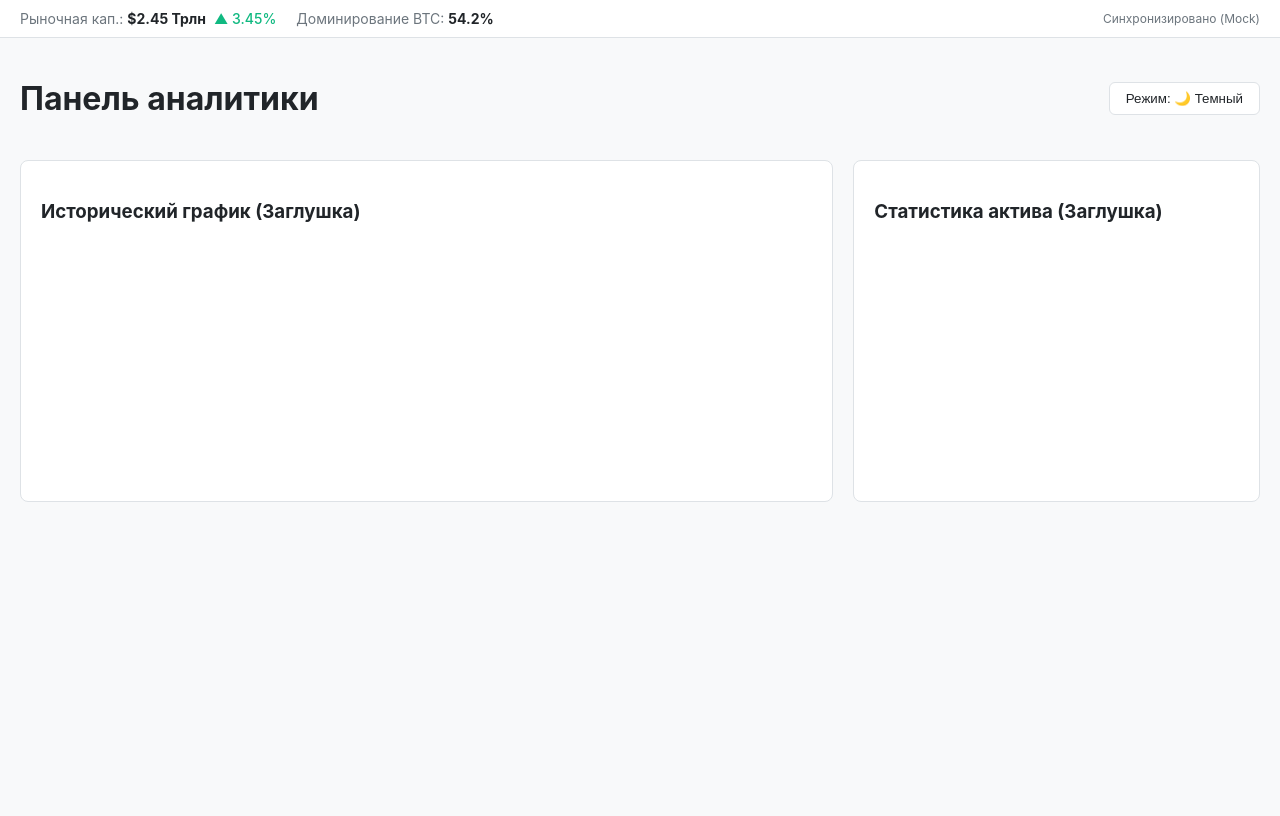
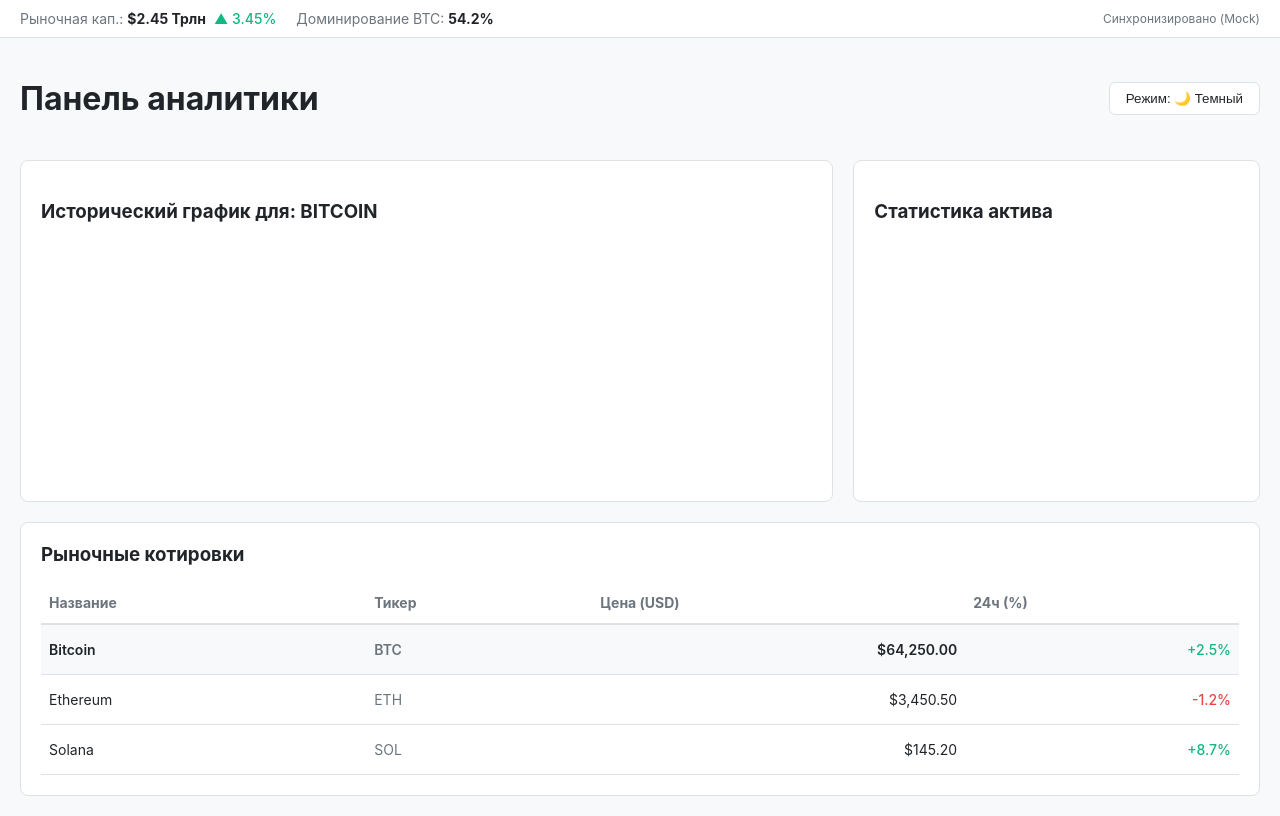
Before and after one commit to Heimtar/crypto-dashboard, a React (Vite) app: page / in a window 1280 px wide. Built offline with nearby package versions, Linux system fonts and the light colour scheme.

Commit message:
feat: implement MarketTable component with interactive row selection

```diff
--- a/src/App.jsx
+++ b/src/App.jsx
@@ -1,18 +1,18 @@
-// Добавляем хуки useState и useEffect
 import React, { useState, useEffect } from "react";
 import MarketTicker from "./components/MarketTicker";
+// Импортируем нашу новую таблицу
+import MarketTable from "./components/MarketTable";
 import mockData from "./data/mockData.json";
 
 function App() {
-  // Инициализируем тему. По умолчанию светлая 'light'
   const [theme, setTheme] = useState("light");
+  // Заводим стейт для хранения ID выбранной монеты. По умолчанию — первый элемент массива (Биткоин)
+  const [selectedCoinId, setSelectedCoinId] = useState(mockData.coins[0].id);
 
-  // Следим за изменением темы и вешаем атрибут на документ
   useEffect(() => {
     document.documentElement.setAttribute("data-theme", theme);
   }, [theme]);
 
-  // Функция для переключения стейта
   const toggleTheme = () => {
     setTheme((prev) => (prev === "light" ? "dark" : "light"));
   };
@@ -21,7 +21,6 @@
     <div>
       <MarketTicker globalData={mockData.global} />
 
-      {/* Временная кнопка для теста переключения темы */}
       <main style={{ padding: "20px" }}>
         <div
           style={{
@@ -47,7 +46,6 @@
           </button>
         </div>
 
-        {/* Сюда мы сейчас вставим нашу сетку (Grid) */}
         <div
           className="dashboard-grid"
           style={{
@@ -67,10 +65,11 @@
               minHeight: "300px",
             }}
           >
-            <h3>Исторический график (Заглушка)</h3>
+            {/* Временно выведем ID, чтобы видеть, что клик по таблице работает */}
+            <h3>Исторический график для: {selectedCoinId.toUpperCase()}</h3>
           </div>
 
-          {/* Правая колонка для быстрой статистики или портфеля */}
+          {/* Правая колонка для быстрой статистики */}
           <div
             style={{
               backgroundColor: "var(--bg-card)",
@@ -80,9 +79,16 @@
               minHeight: "300px",
             }}
           >
-            <h3>Статистика актива (Заглушка)</h3>
+            <h3>Статистика актива</h3>
           </div>
         </div>
+
+        {/* Рендерим таблицу под сеткой графика */}
+        <MarketTable
+          coins={mockData.coins}
+          selectedCoinId={selectedCoinId}
+          onSelectCoin={setSelectedCoinId}
+        />
       </main>
     </div>
   );
--- /dev/null
+++ b/src/components/MarketTable.jsx
@@ -0,0 +1,104 @@
+import React from "react";
+
+function MarketTable({ coins, selectedCoinId, onSelectCoin }) {
+  if (!coins || coins.length === 0) return null;
+
+  return (
+    <div
+      style={{
+        backgroundColor: "var(--bg-card)",
+        borderRadius: "8px",
+        border: "1px solid var(--border-color)",
+        padding: "20px",
+        marginTop: "20px",
+        overflowX: "auto", // Защита: если экран маленький, появится горизонтальный скролл, сетка не поедет
+      }}
+    >
+      <h3 style={{ marginTop: 0, marginBottom: "16px" }}>Рыночные котировки</h3>
+
+      <table
+        style={{
+          width: "100%",
+          borderCollapse: "collapse",
+          textAlign: "left",
+          fontSize: "14px",
+        }}
+      >
+        <thead>
+          <tr
+            style={{
+              borderBottom: "2px solid var(--border-color)",
+              color: "var(--text-muted)",
+            }}
+          >
+            <th style={{ padding: "12px 8px" }}>Название</th>
+            <th style={{ padding: "12px 8px" }}>Тикер</th>
+            <th style={{ padding: "12px 8px", textRight: "right" }}>
+              Цена (USD)
+            </th>
+            <th style={{ padding: "12px 8px", textRight: "right" }}>24ч (%)</th>
+          </tr>
+        </thead>
+        <tbody>
+          {coins.map((coin) => {
+            const isPositive = coin.change24h >= 0;
+            const isSelected = coin.id === selectedCoinId;
+
+            return (
+              <tr
+                key={coin.id}
+                onClick={() => onSelectCoin(coin.id)}
+                style={{
+                  borderBottom: "1px solid var(--border-color)",
+                  cursor: "pointer",
+                  // Подсвечиваем строку, если она выбрана, или при наведении
+                  backgroundColor: isSelected
+                    ? "var(--bg-main)"
+                    : "transparent",
+                  fontWeight: isSelected ? "600" : "normal",
+                  transition: "background-color 0.2s ease",
+                }}
+                // Эффект hover через JS-события, чтобы не усложнять CSS-файлы
+                onMouseEnter={(e) => {
+                  if (!isSelected)
+                    e.currentTarget.style.backgroundColor = "var(--bg-main)";
+                }}
+                onMouseLeave={(e) => {
+                  if (!isSelected)
+                    e.currentTarget.style.backgroundColor = "transparent";
+                }}
+              >
+                <td style={{ padding: "16px 8px" }}>{coin.name}</td>
+                <td style={{ padding: "16px 8px", color: "var(--text-muted)" }}>
+                  {coin.symbol}
+                </td>
+                <td style={{ padding: "16px 8px", textAlign: "right" }}>
+                  $
+                  {coin.price.toLocaleString("en-US", {
+                    minimumFractionDigits: 2,
+                    maximumFractionDigits: 2,
+                  })}
+                </td>
+                <td
+                  style={{
+                    padding: "16px 8px",
+                    textAlign: "right",
+                    color: isPositive
+                      ? "var(--crypto-up)"
+                      : "var(--crypto-down)",
+                    fontWeight: "500",
+                  }}
+                >
+                  {isPositive ? "+" : ""}
+                  {coin.change24h}%
+                </td>
+              </tr>
+            );
+          })}
+        </tbody>
+      </table>
+    </div>
+  );
+}
+
+export default MarketTable;
```
